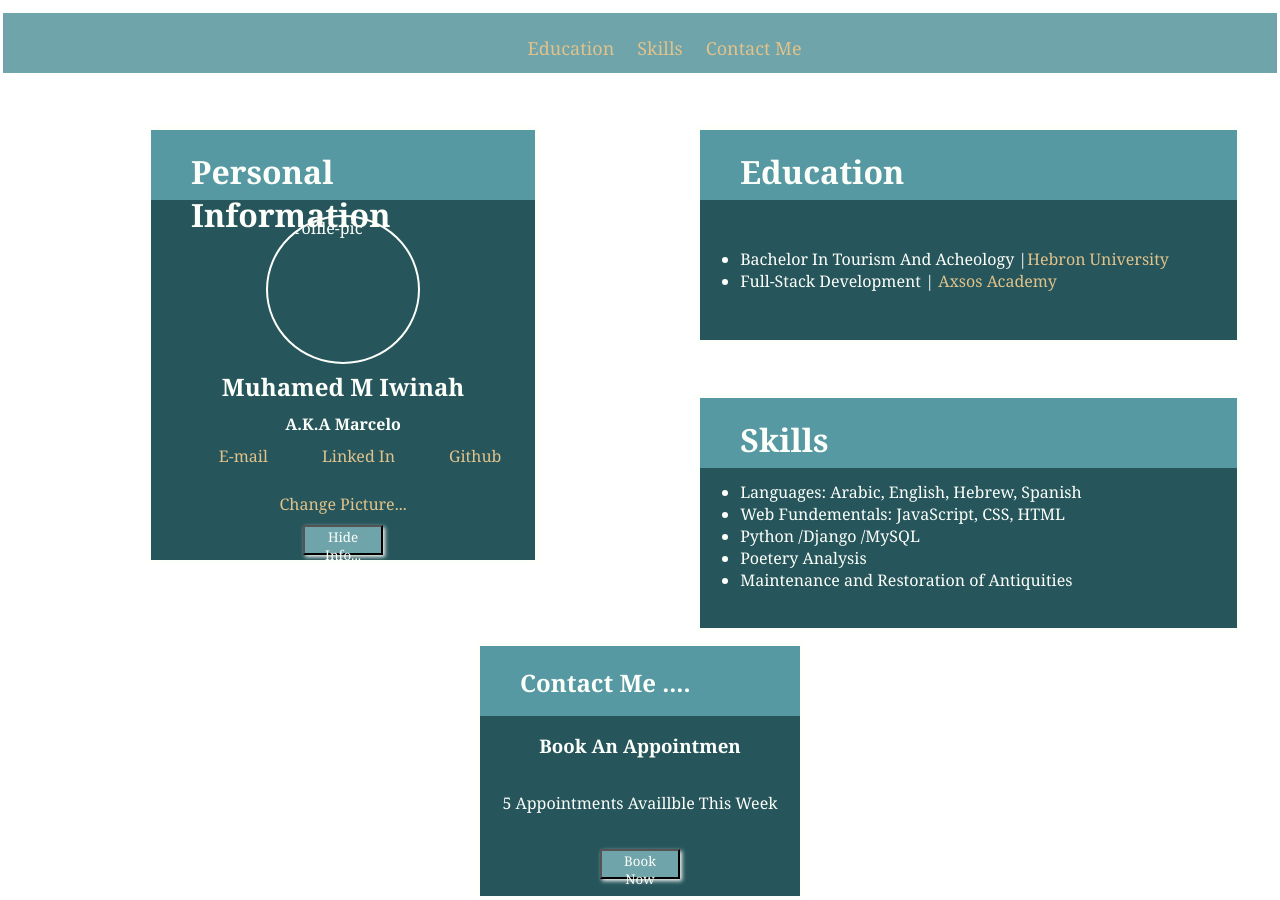
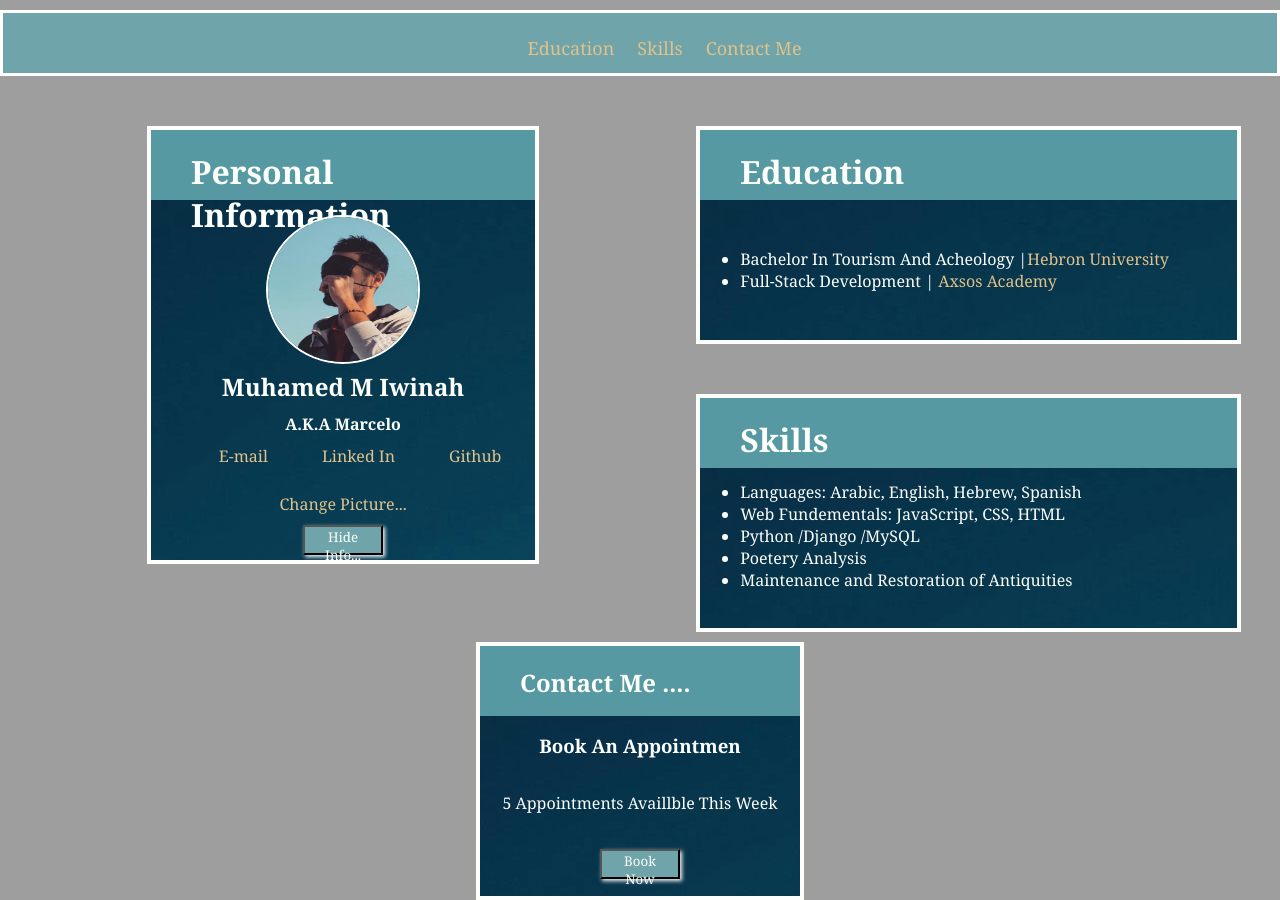
Before and after one commit to Marsth2nd/Portfolio, a plain HTML site: page index.html in a window 1280 px wide. Drawn offline with Linux system fonts and the light colour scheme; the site is published under a folder, as on GitHub Pages, so addresses that start at the root find nothing.

Commit message:
fix pics

```diff
--- a/index.html
+++ b/index.html
@@ -20,7 +20,7 @@
             <div class="left-nav-bar">
                 <div class="top-bar" class="left-nav-info">
                     <h1 class="titles">Personal Information</h1></div>
-                    <img src="/Images/mypic.jpg" alt="profile-pic" id="profilepic">
+                    <img src="./Images/mypic.jpg" alt="profile-pic" id="profilepic">
                     <h2 class="left-nav-info">Muhamed M Iwinah</h2>
                     <h4 class="left-nav-info">A.K.A Marcelo</h4>
                     <ul class="contact-info left-nav-info">
--- a/pages/contact/contactStyle.css
+++ b/pages/contact/contactStyle.css
@@ -4,7 +4,7 @@
     font-family:Cambria, Cochin, Georgia, Times, 'Times New Roman', serif;
     }
 body{
-    background-image:url(/Images/artwall.jpg);
+    background-image:url(./Images/artwall.jpg);
     background-repeat: no-repeat;
     background-size: cover;
     }
@@ -73,7 +73,7 @@ a{
     border: 4px solid #fdfffb;
     display: grid;
     background-color:#26565b;
-    background-image: url(/Images/sun.jpg);
+    background-image: url(./Images/sun.jpg);
     background-repeat: no-repeat;
     }
 #top-title{
--- a/pages/education/educationStyle.css
+++ b/pages/education/educationStyle.css
@@ -4,7 +4,7 @@
     font-family:Cambria, Cochin, Georgia, Times, 'Times New Roman', serif;
     }
 body{
-    background-image:url(/Images/Corncolumns.jpg);
+    background-image:url(./Images/Corncolumns.jpg);
     background-repeat: no-repeat;
     background-size: cover;
     }
@@ -67,7 +67,7 @@ a{
     border: 4px solid #fdfffb;
     display: grid;
     background-color:#26565b;
-    background-image: url(/Images/sun.jpg);
+    background-image: url(./Images/sun.jpg);
     background-repeat: no-repeat;
     animation: 3s ease-out anim;
     }
--- a/pages/skills/skillsStyle.css
+++ b/pages/skills/skillsStyle.css
@@ -4,7 +4,7 @@
     font-family:Cambria, Cochin, Georgia, Times, 'Times New Roman', serif;
 }
 body{
-    background-image:url(/Images/arch.jpg);
+    background-image:url(./Images/arch.jpg);
     background-repeat: no-repeat;
     background-size: cover;
 }
@@ -67,7 +67,7 @@ a{
     border: 4px solid #fdfffb;
     display: grid;
     background-color:#26565b;
-    background-image: url(/Images/sun.jpg);
+    background-image: url(./Images/sun.jpg);
     background-repeat: no-repeat;
     animation: 3s ease-out anim;
 }
--- a/style.css
+++ b/style.css
@@ -5,7 +5,7 @@
     color: #fdfffb;
     }
 body{
-    background-image: url(/Images/coloseum.jpg);
+    background-image: url(./Images/coloseum.jpg);
     background-repeat: no-repeat;
     background-size: cover;
     }
@@ -58,7 +58,7 @@ body{
     border: 4px solid #fdfffb;
     display: grid;
     background-color:#26565b;
-    background-image: url(/Images/sun.jpg);
+    background-image: url(./Images/sun.jpg);
     background-repeat: no-repeat;
     }
     /* for animation */
@@ -130,7 +130,7 @@ list-style: none;
     border: 4px solid #fdfffb;
     display: grid;
     background-color:#26565b;
-    background-image: url(/Images/sun.jpg);
+    background-image: url(./Images/sun.jpg);
     background-repeat: no-repeat;
     }
 .second-right-nav{
@@ -140,7 +140,7 @@ list-style: none;
     border: 4px solid #fdfffb;
     display: grid;
     background-color:#26565b;
-    background-image: url(/Images/sun.jpg);
+    background-image: url(./Images/sun.jpg);
     background-repeat: no-repeat;
     }
 /* bottom nav */
@@ -151,7 +151,7 @@ list-style: none;
     display:flex;
     flex-direction: column;
     background-color:#26565b;
-    background-image: url(/Images/sun.jpg);
+    background-image: url(./Images/sun.jpg);
     background-repeat: no-repeat;
     margin: auto;
     }
```
